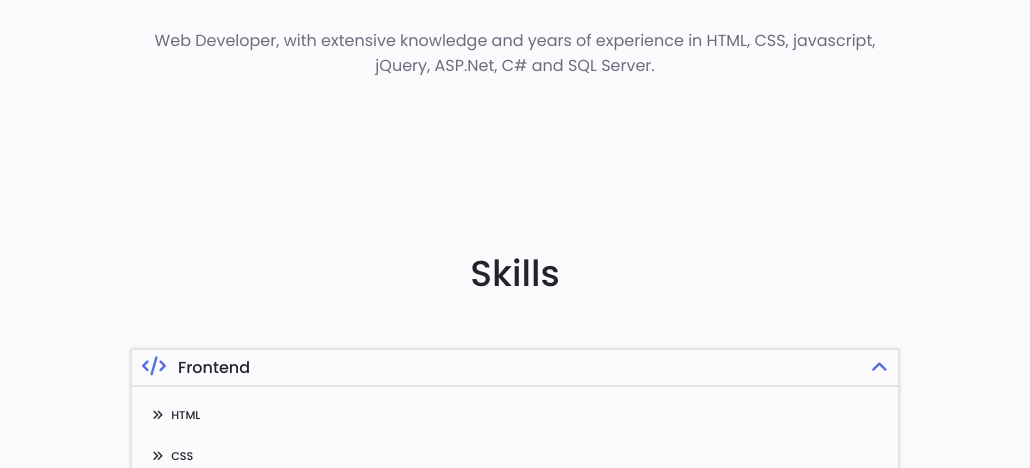
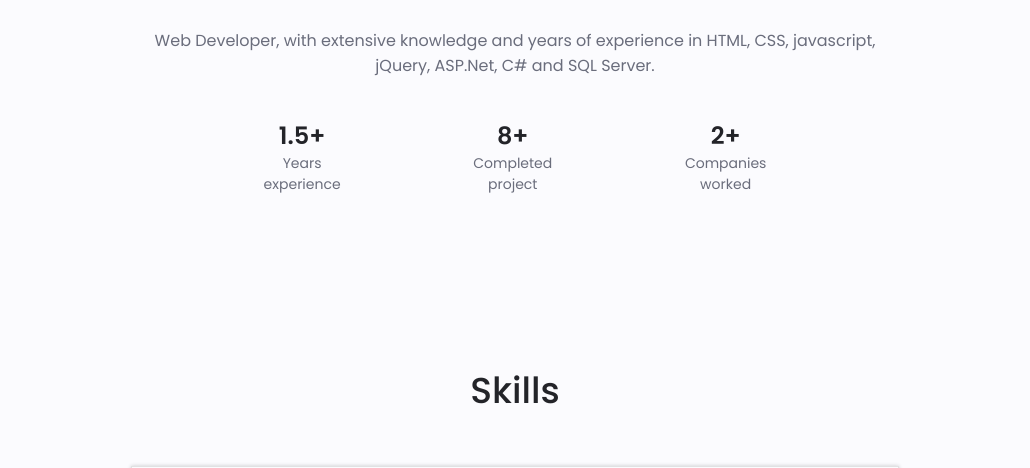
Before and after one commit to AbhayShahDev/abhayshahdev.github.io, a plain HTML site: page index.html in a window 1280 px wide. Shown: the part 632-1100 px from the top of the page, without its empty margins (125-1155 px from the left). Drawn offline with nearby package versions, Linux system fonts and the light colour scheme.

Commit message:
removed a style

```diff
--- a/index.html
+++ b/index.html
@@ -85,7 +85,7 @@
                         Web Developer, with extensive knowledge and years of experience in HTML, CSS,
                          javascript, jQuery, ASP.Net, C# and SQL Server.
                     </p>
-                    <div class="about-info" style="display: none;">
+                    <div class="about-info">
                         <div>
                             <span class="about-info-title">1.5+</span>
                             <span class="about-info-name">Years <br/>experience</span>
```
